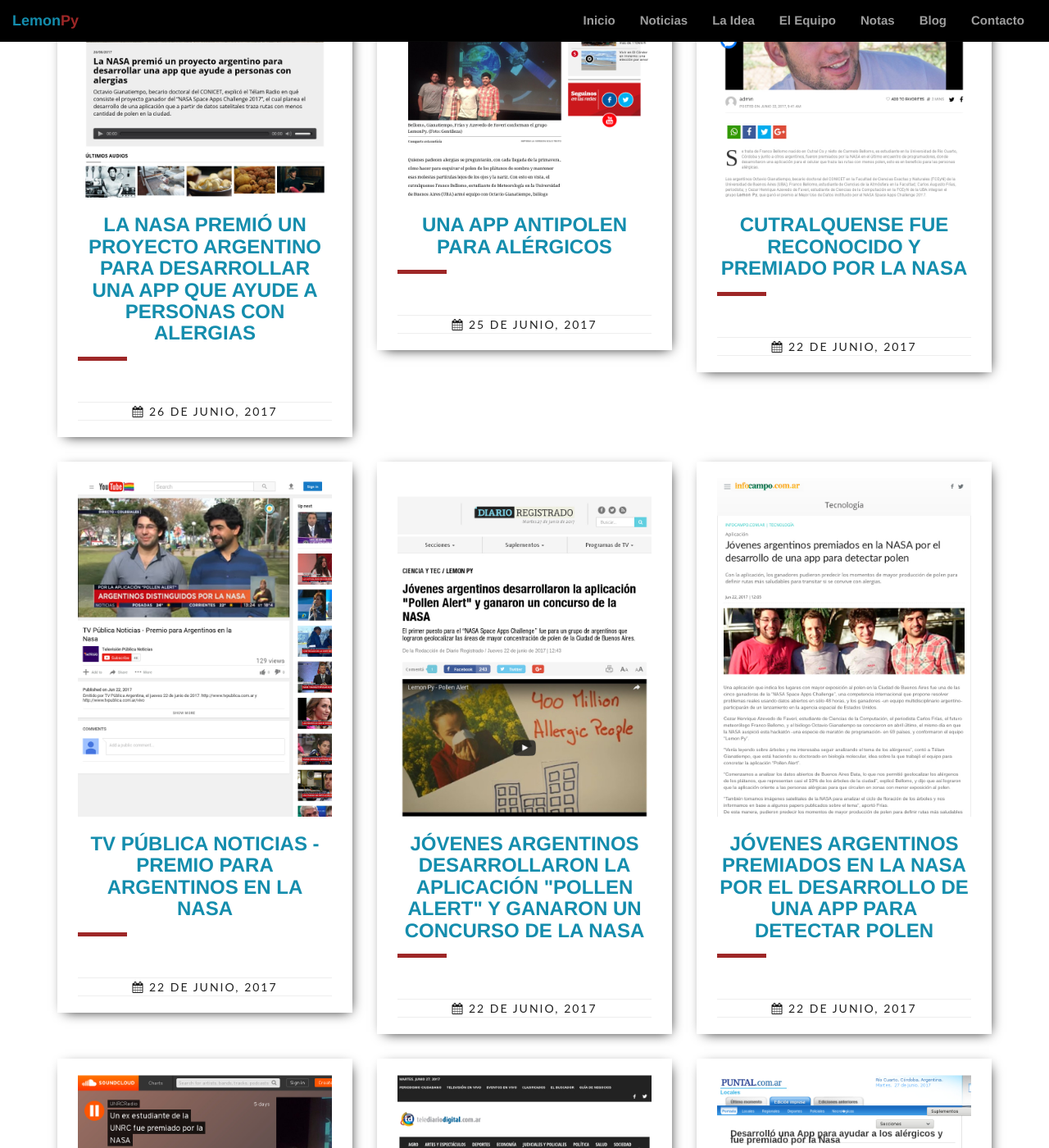
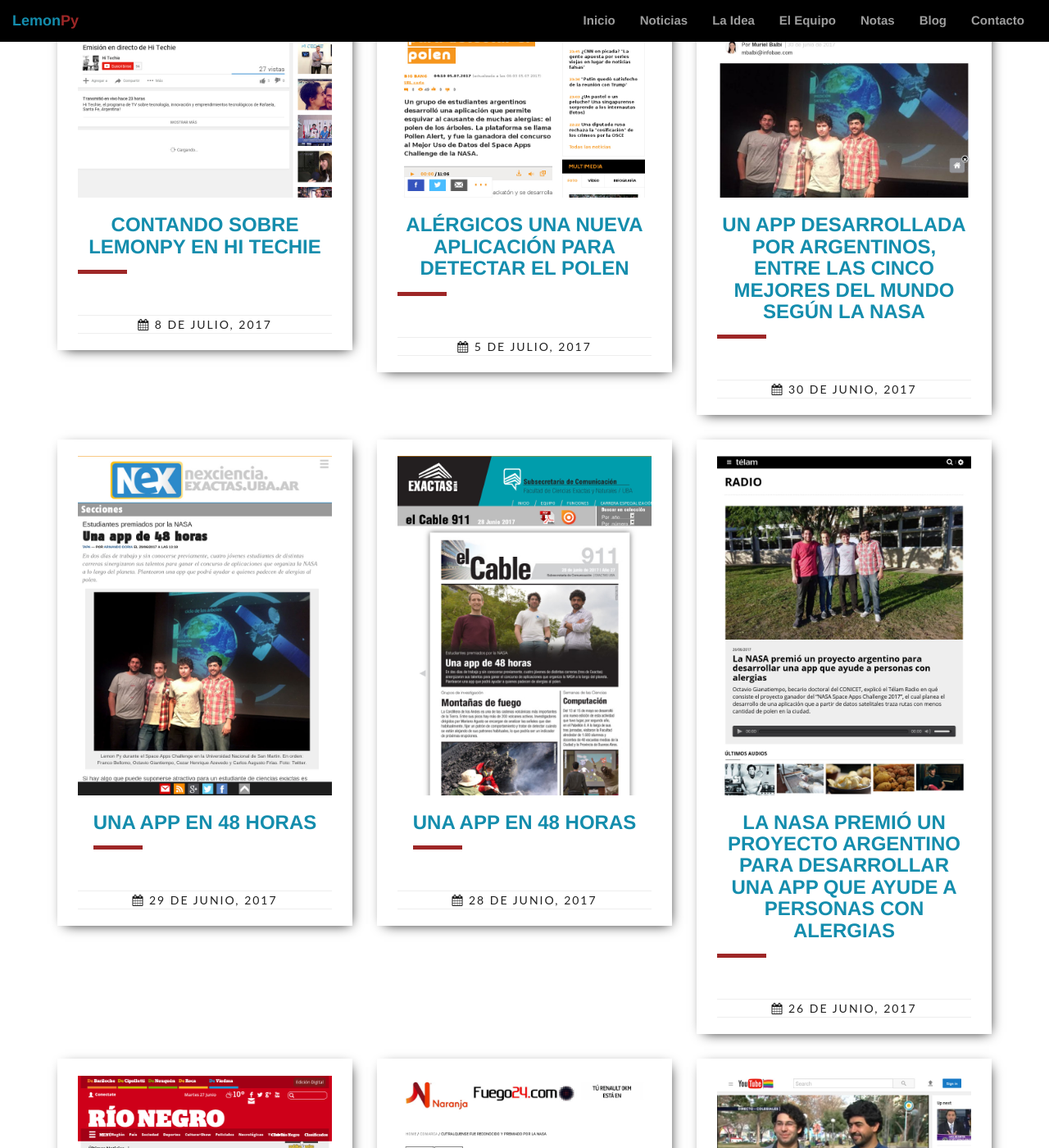
Before and after one commit to Lemon-Py/lemon-py.github.io, a Jekyll site: the page built from notas.html, in a window 1280 px wide and 1400 px high, scrolled down 355 px. Shown: the whole window at 82% size. Built offline with Jekyll 4.4.1, drawn with Linux system fonts in a browser that asks for light colours; nearby versions of some CDN libraries.

Commit message:
nuevas notas

```diff
--- a/_data/notas.yaml
+++ b/_data/notas.yaml
@@ -1,3 +1,28 @@
+- link: https://www.youtube.com/watch?v=UbwNOqxPSU0
+  title: Contando sobre LemonPy en Hi Techie
+  date: 8 de Julio, 2017
+  img: hi_techie_liviano.jpg
+
+- link: https://mundo.sputniknews.com/radio_big_bang/201707051070502327-app-nasa-concurso/
+  title: Alérgicos una nueva aplicación para detectar el polen
+  date: 5 de Julio, 2017
+  img: sputniknews_liviano.jpg
+
+- link: http://www.infobae.com/tendencias/innovacion/2017/06/30/lemon-py-el-equipo-argentino-premiado-por-la-nasa-por-una-app-original/
+  title: Un app desarrollada por argentinos, entre las cinco mejores del mundo según la NASA
+  date: 30 de Junio, 2017
+  img: infobae_liviano.jpg
+
+- link: http://nexciencia.exactas.uba.ar/estudiantes-argentinos-premiados-nasa-aplicacion-app-alergias
+  title: Una app en 48 horas
+  date: 29 de Junio, 2017
+  img: nexciencia_liviano.jpg
+
+- link: http://comunicacion.exactas.uba.ar/911-2/
+  title: Una app en 48 horas
+  date: 28 de Junio, 2017
+  img: el_cable_liviano.jpg
+
 - link: http://www.telam.com.ar/multimedia/audios/25314-la-nasa-premio-un-proyecto-argentino-para-desarrollar-una-app-que-ayude-a-personas-con-alergias/
   title: La NASA premió un proyecto argentino para desarrollar una app que ayude a personas con alergias
   date: 26 de Junio, 2017
```
Also changed, not shown: _includes/nav-bar_main.html (+2 -5 lines), img/notas/el_cable.png (added), img/notas/el_cable_liviano.jpg (added), img/notas/hi_techie.png (added), img/notas/hi_techie_liviano.jpg (added), img/notas/infobae.png (added), img/notas/infobae_liviano.jpg (added), img/notas/nexciencia.png (added), img/notas/nexciencia_liviano.jpg (added), img/notas/sputniknews.png (added), img/notas/sputniknews_liviano.jpg (added).
